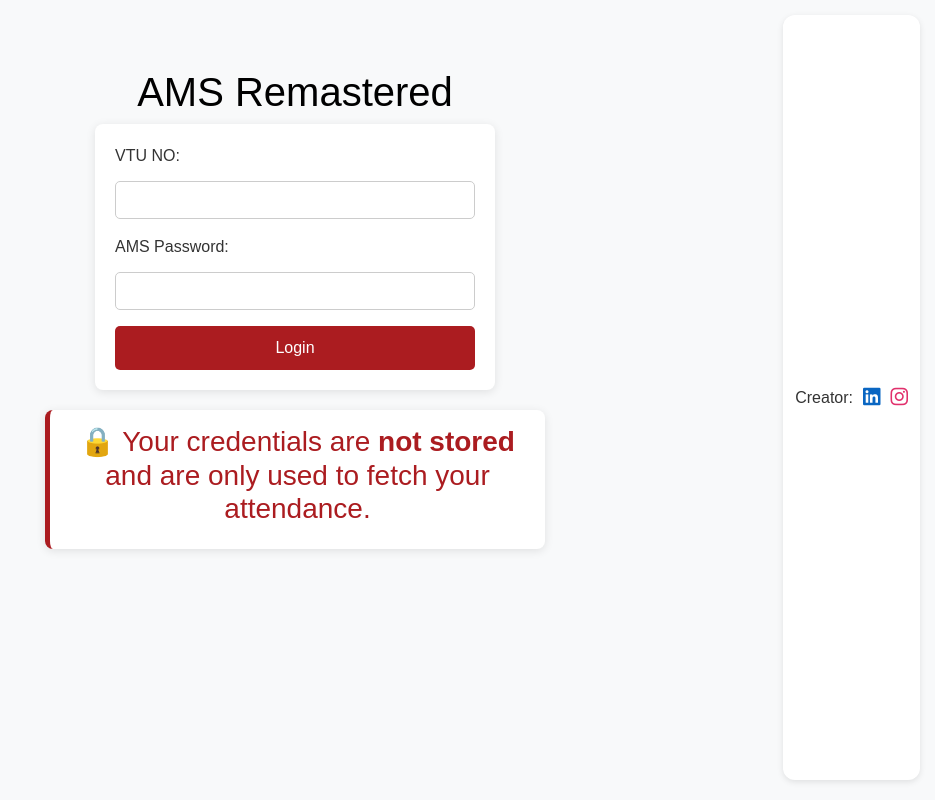
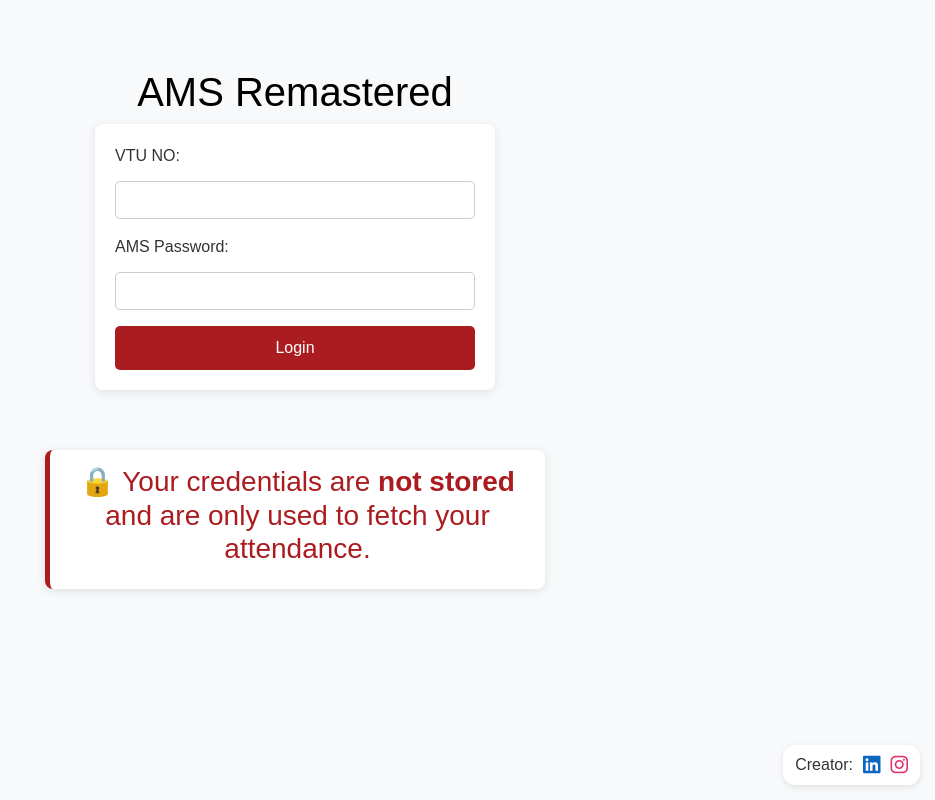
Before and after one commit to revanth-ch/ams-remastered, a Flask app: page / in a window 1280 px wide. Shown: the whole page, without its empty margins (345-1280 px from the left). Run offline with Flask 3, Linux system fonts and the light colour scheme; some libraries are stand-ins or nearby versions.

Commit message:
Update index.html

```diff
--- a/website/templates/index.html
+++ b/website/templates/index.html
@@ -23,7 +23,7 @@
     <style>
             .creator-contact {
         position: fixed;
-            top: 15px;
+        bottom: 15px; /* Changed from top to bottom */
         right: 15px;
         z-index: 10000;
         background: white;
@@ -34,6 +34,9 @@
         display: flex;
         align-items: center;
         gap: 10px;
+    }
+        .container {
+    margin-bottom: 60px;
 }
         .creator-contact a {
             text-decoration: none;
```
Lines whose indentation alone changed are shown as unchanged.
